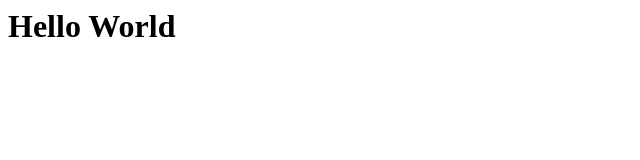
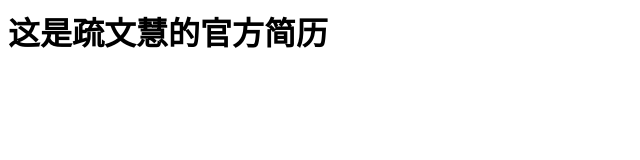
Before and after one commit to Jiangrun71/Jiangrun71.github.io, a plain HTML site: page index.html in a window 1280 px wide. Shown: the whole page, without its empty margins (0-640 px from the left). Drawn offline with Linux system fonts and the light colour scheme.

Commit message:
Update header text to Chinese

```diff
--- a/index.html
+++ b/index.html
@@ -1 +1 @@
-<h1>Hello World</h1>
+<h1>这是疏文慧的官方简历</h1>
```
